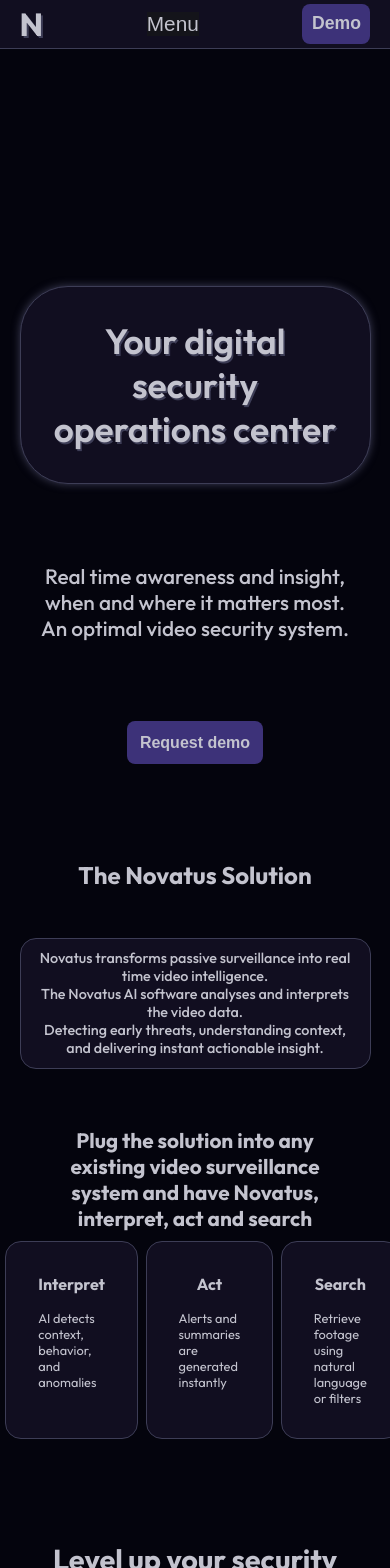
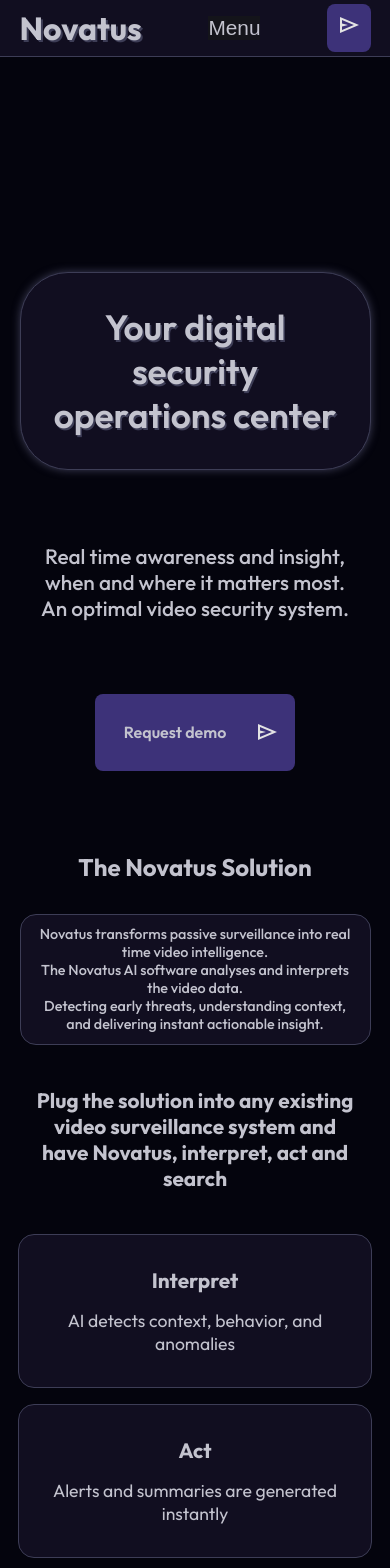
Before and after one commit to helauren42/ai-security-website, a React (Create React App) app in the folder FrontEnd/: page / in a window 390 px wide. Shown: the top 1568 px of the page. Built offline with nearby package versions, Linux system fonts and the light colour scheme.

Commit message:
improved header, brief and request demo btn

```diff
--- a/FrontEnd/src/CSS/Brief.css
+++ b/FrontEnd/src/CSS/Brief.css
@@ -1,23 +1,21 @@
 #section-brief {
-  width: 100%;
+  width: 100vw;
   height: auto;
   display: grid;
   place-items: center;
-  padding-top: 4%;
-  padding-bottom: 3%;
+  padding-top: 2%;
   z-index: 1;
 }
 
 #brief-cont {
   width: 90%;
+  height: auto;
   max-width: 90%;
-  height: 100%;
   display: flex;
   flex-direction: column;
   justify-content: space-between;
   align-items: center;
-  text-align: center;
-  gap: 3rem;
+  gap: 2rem;
 }
 
 #brief-title {
@@ -35,30 +33,33 @@
 
 #how-it-works {
   border-radius: 1rem;
-  width: 100%;
+  width: 100vw;
   padding: 3% 5%;
   display: flex;
   flex-direction: column;
   justify-content: space-evenly;
   align-items: center;
   color: var(--text-white);
+  gap: 2rem;
 }
 
 #how-it-works-title {
-  width: 80%;
   font-size: 1.5rem;
   text-align: center;
 }
 
 #mini-trip-cards-section {
+  max-width: 100vw;
   display: flex;
   flex-direction: row;
+  justify-content: space-evenly;
   padding: 3% 0;
   padding-bottom: 0;
-  gap: 2%;
+  gap: 3%;
 }
 
 .mini-trip-card {
+  width: 23vw;
   display: flex;
   flex-direction: column;
   gap: 1rem;
@@ -75,7 +76,34 @@
 
 .mini-trip-card p {
   text-align: start;
-  font-size: 0.9rem;
+  font-size: 1.1rem;
+}
+
+@media (max-width: 950px) {
+  .mini-trip-card {
+    width: 30vw;
+  }
+}
+
+@media (max-width: 800px) {
+
+  #mini-trip-cards-section {
+    flex-direction: column;
+    justify-content: space-evenly;
+    gap: 1rem;
+  }
+
+  #how-it-works-title {
+    width: 90%;
+  }
+
+  .mini-trip-card {
+    width: auto;
+  }
+
+  .mini-trip-card p {
+    text-align: center;
+  }
 }
 
 @media(max-width: 550px) {
@@ -91,13 +119,6 @@
     font-size: 1.1rem;
   }
 
-  .mini-trip-card h3 {
-    font-size: 1rem;
-  }
-
-  .mini-trip-card p {
-    font-size: 0.8rem;
-  }
 }
 
 @media(max-width: 400px) {
--- a/FrontEnd/src/CSS/CallToAction.css
+++ b/FrontEnd/src/CSS/CallToAction.css
@@ -17,16 +17,22 @@
   border-top: 0.07rem solid var(--medium-border);
   border-bottom: 0.07rem solid var(--medium-border);
   padding: 1rem;
+  gap: 1.5rem;
 }
 
 #cta-title {
-  width: 50%;
+  width: 60%;
   color: var(--text-white);
   font-weight: 700;
   font-size: 1.8rem;
 }
 
 #cta-demo {
+  display: flex;
+  flex-direction: row;
+  justify-content: space-evenly;
+  align-items: center;
+  gap: 1rem;
   padding: 1rem 1rem;
 }
 
--- a/FrontEnd/src/CSS/Header.css
+++ b/FrontEnd/src/CSS/Header.css
@@ -12,7 +12,6 @@
   color: var(--text-white);
   background-color: var(--main-black);
 }
-
 
 #header-ghost {
   height: 12%;
@@ -51,11 +50,23 @@
   font-size: 2rem;
 }
 
+#service-btn-ctn {
+  display: flex;
+  flex-direction: row;
+  justify-content: space-evenly;
+  align-items: center;
+  padding: 1rem 1rem;
+  gap: 1rem;
+}
 
 #service-btn {
   display: grid;
   place-items: center;
   font-size: 1.3rem;
+}
+
+#send-email-svg {
+  display: inline;
 }
 
 #arrow-down-div {
--- a/FrontEnd/src/JS/CallToAction.js
+++ b/FrontEnd/src/JS/CallToAction.js
@@ -1,11 +1,15 @@
 import '../CSS/CallToAction.css'
+import { ReactComponent as SendEmailSvg } from "../ICONS/send.svg"
 
 export const CallToAction = () => {
   return (
     <section className="page-section" id="call-to-action">
       <div className="short-divider">
         <p id="cta-title">Schedule a free call now to find how you will benefit from Novatus</p>
-        <button className="std-hover-active classic-btn" id="cta-demo">Request demo</button>
+        <div className='classic-btn std-hover-active' id="cta-demo">
+          <p id="cta-btn">Request demo</p>
+          <SendEmailSvg id="send-email-svg" />
+        </div>
       </div>
     </section>
   )
--- a/FrontEnd/src/JS/Header.js
+++ b/FrontEnd/src/JS/Header.js
@@ -1,5 +1,6 @@
 import '../CSS/Header.css'
 import { ReactComponent as ArrowDownSvg } from "../IMAGES/double-arrow-down-svgrepo-com.svg"
+import { ReactComponent as SendEmailSvg } from "../ICONS/send.svg"
 
 export const Header = () => {
   return (
@@ -11,7 +12,10 @@
       <div className="classic-paragraph" id="second-text-cont">
         <p className="second-text">Real time awareness and insight, when and where it matters most.<br />An optimal video security system.</p>
       </div>
-      <button className='classic-btn std-hover-active' id="service-btn">Request demo</button>
+      <div className='classic-btn std-hover-active' id="service-btn-ctn">
+        <p id="service-btn">Request demo</p>
+        <SendEmailSvg id="send-email-svg" />
+      </div>
       {/* <div id="arrow-down-div"><ArrowDownSvg id="arrow-down-img" /></div> */}
     </header >
   )
--- a/FrontEnd/src/JS/Navbar.js
+++ b/FrontEnd/src/JS/Navbar.js
@@ -1,5 +1,6 @@
 import { useState, useEffect } from 'react';
 import '../CSS/Navbar.css'
+import { ReactComponent as SendEmailSvg } from "../ICONS/send.svg"
 
 const ClassicMenu = () => {
   return (
@@ -44,13 +45,13 @@
   return (
     <section id="navbar">
       <div id="nav-title-cont">
-        <h1 className='std-hover-active' id="nav-title" >{screenWidth < 450 ? "N" : "Novatus"}</h1 >
+        <h1 className='std-hover-active' id="nav-title" >Novatus</h1 >
       </div>
       <div id="nav-menu-cont">
         {tabletDisplay ? <TabletMenu /> : <ClassicMenu />}
       </div>
       <div id="nav-btn-cont">
-        <button className='classic-btn std-hover-active' id="navbar-demo">{screenWidth < 450 ? "Demo" : "Request demo"}</button>
+        <button className='classic-btn std-hover-active' id="navbar-demo">{screenWidth < 450 ? <SendEmailSvg /> : "Request demo"}</button>
       </div>
     </section>
   )
```
Also changed, not shown: FrontEnd/src/ICONS/email-arrow-right.svg (added), FrontEnd/src/ICONS/send.svg (added).
